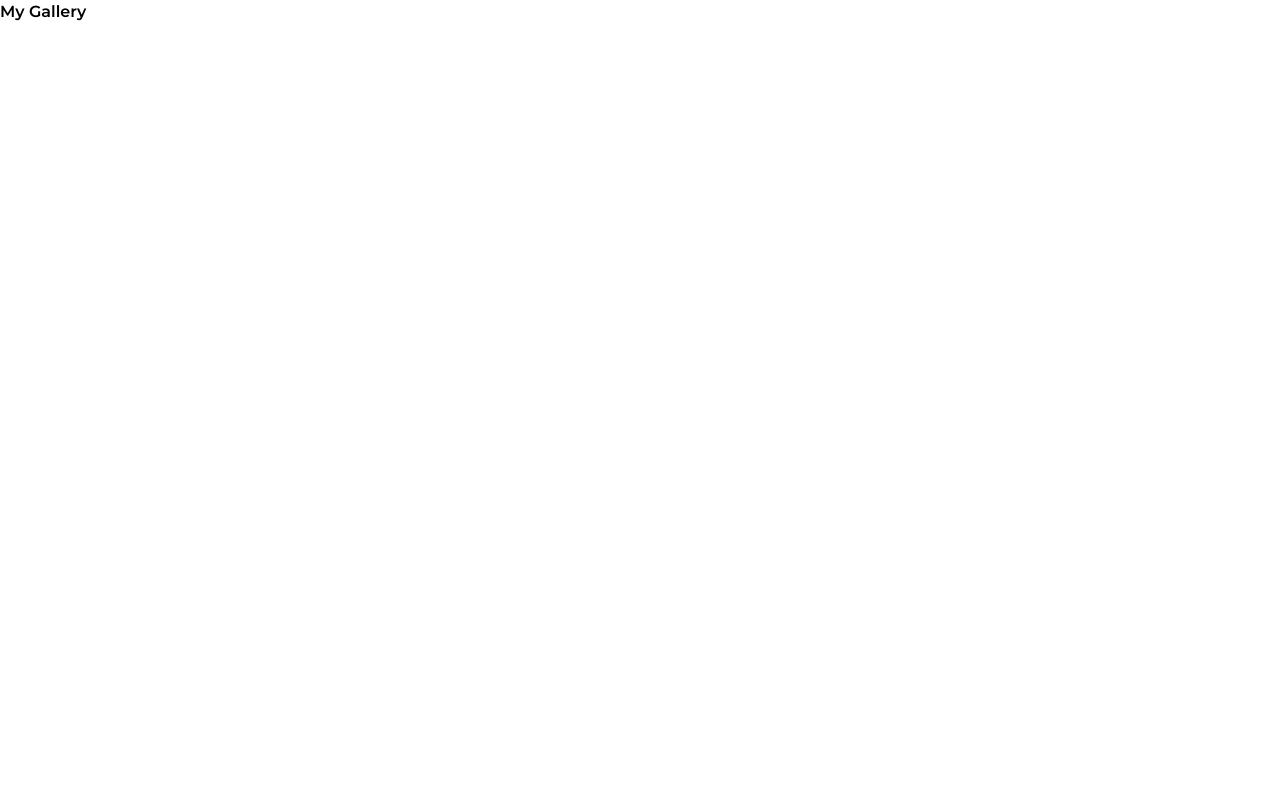
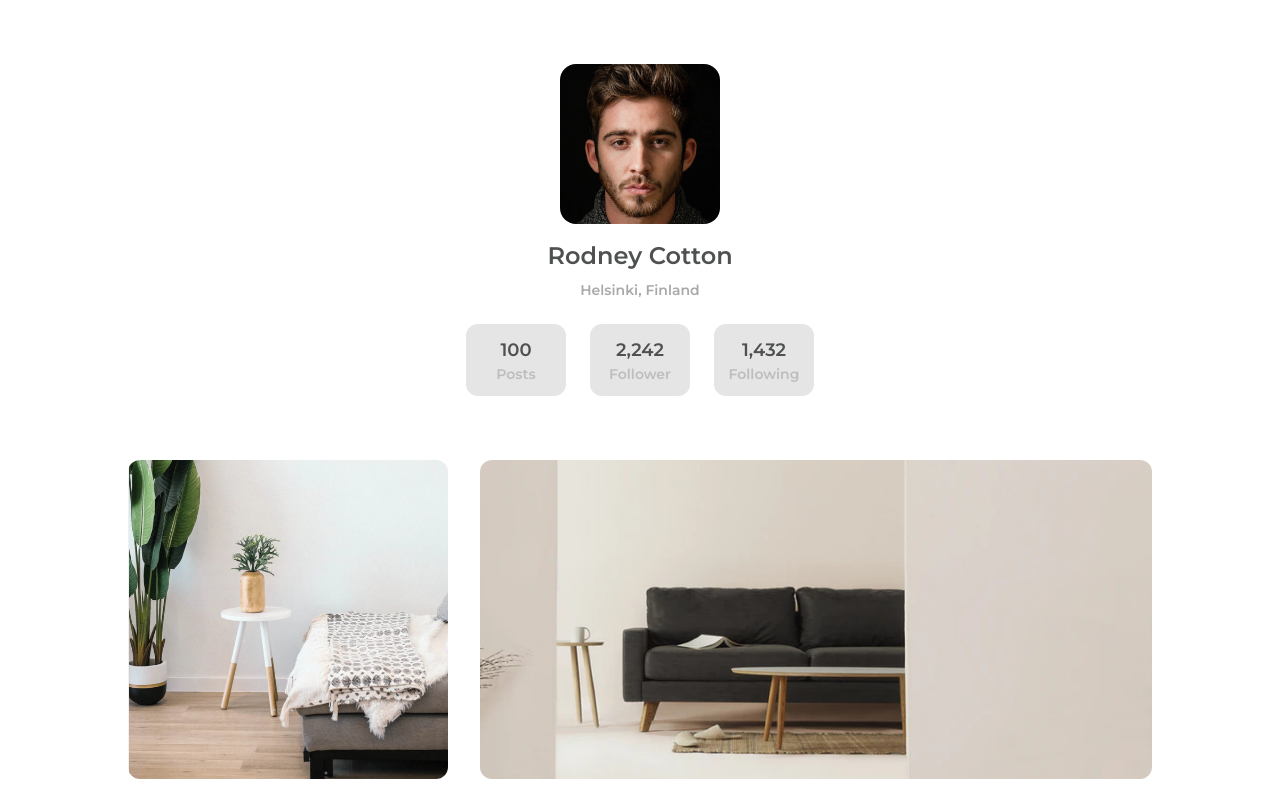
Before and after one commit to farhaan-mukarram/dev-challenges-my-gallery, a React (Vite) app: page / in a window 1280 px wide. Shown: the top 800 px of the page. Built offline with nearby package versions, Linux system fonts and the light colour scheme.

Commit message:
feat: implement desktop UI

```diff
--- a/index.html
+++ b/index.html
@@ -5,7 +5,7 @@
     <link rel="preconnect" href="https://fonts.googleapis.com" />
     <link rel="preconnect" href="https://fonts.gstatic.com" crossorigin />
     <link
-      href="https://fonts.googleapis.com/css2?family=Montserrat:wght@600&display=swap"
+      href="https://fonts.googleapis.com/css2?family=Montserrat:wght@500;600;700&display=swap"
       rel="stylesheet"
     />
     <meta name="viewport" content="width=device-width, initial-scale=1.0" />
--- a/src/App.tsx
+++ b/src/App.tsx
@@ -1,5 +1,16 @@
+import Container from "./components/Container";
+
+import Main from "./components/Main";
+import Footer from "./components/Footer";
+import Header from "./components/Header";
 const App = () => {
-  return <div>My Gallery</div>;
+  return (
+    <Container>
+      <Header />
+      <Main />
+      <Footer />
+    </Container>
+  );
 };
 
 export default App;
--- /dev/null
+++ b/src/components/Container/index.tsx
@@ -0,0 +1,9 @@
+import { PropsWithChildren, FunctionComponent } from "react";
+
+const Container: FunctionComponent<PropsWithChildren> = ({ children }) => {
+  return (
+    <div className="flex flex-col max-w-5xl mx-auto mt-16">{children}</div>
+  );
+};
+
+export default Container;
--- /dev/null
+++ b/src/components/Footer/index.tsx
@@ -0,0 +1,30 @@
+const Footer = () => {
+  return (
+    <footer className="mt-24 mb-6 text-sm font-montserrat">
+      <p className="font-medium text-center text-[#BDBDBD]">
+        created by{" "}
+        <span className="font-bold">
+          <a
+            href="https://github.com/farhaan-mukarram/"
+            target="_blank"
+            rel="noopener noreferrer"
+            className="hover:underline"
+          >
+            farhaan-mukarram
+          </a>
+        </span>
+        {" - "}
+        <a
+          href="https://devchallenges.io/"
+          target="_blank"
+          rel="noopener noreferrer"
+          className="hover:underline"
+        >
+          devChallenges.io
+        </a>
+      </p>
+    </footer>
+  );
+};
+
+export default Footer;
--- /dev/null
+++ b/src/components/Header/index.tsx
@@ -0,0 +1,42 @@
+import profilePhoto from "../../assets/profilePhoto.png";
+
+const profileStats = [
+  { heading: "Posts", value: "100" },
+  { heading: "Follower", value: "2,242" },
+  { heading: "Following", value: "1,432" },
+];
+
+const Header = () => {
+  return (
+    <header className="flex flex-col items-center space-y-6">
+      <div className="flex flex-col items-center space-y-4">
+        <img
+          src={profilePhoto}
+          alt="Rodney Cotton's profile photo"
+          className="max-w-[10rem] max-h-[10rem] rounded-2xl"
+        />
+
+        <div className="flex flex-col items-center space-y-2">
+          <h1 className="text-2xl text-[#4E5150] text-center">Rodney Cotton</h1>
+          <p className="text-[#A9A9A9] text-sm text-center">
+            Helsinki, Finland
+          </p>
+        </div>
+      </div>
+
+      <div className="flex space-x-6">
+        {profileStats.map(({ heading, value }) => (
+          <div
+            key={heading}
+            className="bg-[#E5E5E5] rounded-xl flex flex-col py-3 px-6 w-[100px] items-center"
+          >
+            <h3 className="text-lg text-[#4E5150]">{value}</h3>
+            <p className="text-sm text-[#BDBDBD]">{heading}</p>
+          </div>
+        ))}
+      </div>
+    </header>
+  );
+};
+
+export default Header;
--- /dev/null
+++ b/src/components/Main/index.tsx
@@ -0,0 +1,52 @@
+import photo1 from "../../assets/photo1.png";
+import photo2 from "../../assets/photo2.png";
+import photo3 from "../../assets/photo3.png";
+import photo4 from "../../assets/photo4.png";
+import photo5 from "../../assets/photo5.png";
+import photo6 from "../../assets/photo6.png";
+
+const images = [
+  { src: photo1, alt: "photo1" },
+  { src: photo2, alt: "photo2" },
+  { src: photo3, alt: "photo3" },
+  { src: photo4, alt: "photo4" },
+  { src: photo5, alt: "photo5" },
+  { src: photo6, alt: "photo6" },
+];
+
+const Main = () => {
+  return (
+    <main className="grid min-h-screen grid-cols-3 gap-8 mt-16 justify-items-stretch">
+      {/* {images.map(({ src, alt }) [&:nth-of-type(4)]=> (
+        <img src={src} alt={alt} />
+      ))} */}
+      {images.map(({ src, alt }) => (
+        <img
+          src={src}
+          alt={alt}
+          className="rounded-xl [&:nth-of-type(2)]:col-start-2 [&:nth-of-type(2)]:col-end-4 [&:nth-of-type(2)]:row-start-1 [&:nth-of-type(2)]:row-end-2 [&:nth-of-type(3)]:col-start-1 [&:nth-of-type(3)]:col-end-3 [&:nth-of-type(3)]:row-start-2 [&:nth-of-type(3)]:row-end-3 [&:nth-of-type(4)]:col-start-3 [&:nth-of-type(4)]:col-end-4 [&:nth-of-type(4)]:row-start-2 [&:nth-of-type(4)]:row-end-4"
+        />
+      ))}
+      {/* <img src={photo1} alt="photo 1" className="rounded-xl" />
+      <img
+        src={photo2}
+        alt="photo 2"
+        className="col-start-2 col-end-4 row-start-1 row-end-2 rounded-xl"
+      />
+      <img
+        src={photo3}
+        alt="photo 3"
+        className="col-start-1 col-end-3 row-start-2 row-end-3 rounded-xl"
+      />
+      <img
+        src={photo4}
+        alt="photo 4"
+        className="col-start-3 col-end-4 row-start-2 row-end-4 rounded-xl"
+      />
+      <img src={photo5} alt="photo 5" className="rounded-xl" />
+      <img src={photo6} alt="photo 6" className="rounded-xl" /> */}
+    </main>
+  );
+};
+
+export default Main;
```
Also changed, not shown: src/assets/photo4.png (renamed from src/assets/photo_4.png).
